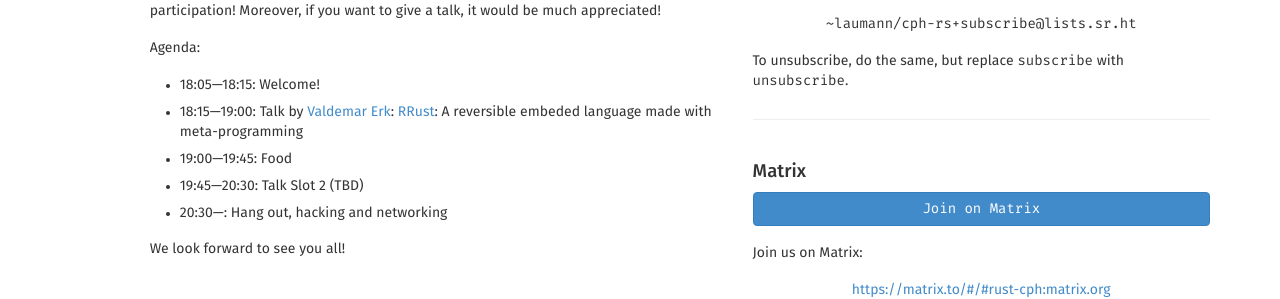
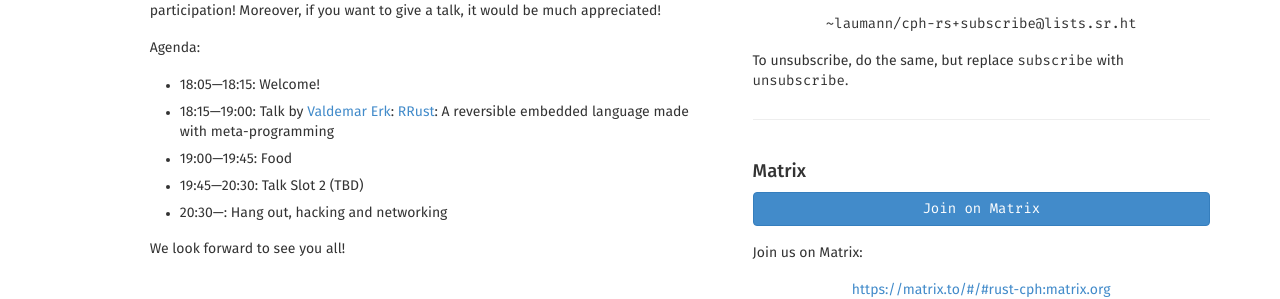
Before and after one commit to laumann/cph.rs, a Jekyll site: the page built from index.html, in a window 1280 px wide and 900 px high, scrolled down 461 px. Shown: the part 155-454 px from the top of the window. Built offline with Jekyll 4.4.1, drawn with Linux system fonts in a browser that asks for light colours; Markdown is read by kramdown in place of the engine named in the settings.

Commit message:
Fix typo
embeded -> embedded

```diff
--- a/index.html
+++ b/index.html
@@ -44,7 +44,7 @@ title: The Copenhagen Rust Group
                 <p>Agenda:
                     <ul>
                         <li>18:05&mdash;18:15: Welcome!</li>
-                        <li>18:15&mdash;19:00: Talk by <a href="https://github.com/Erk-">Valdemar Erk</a>: <a href="https://github.com/Erk-/RRust">RRust</a>: A reversible embeded language made with meta-programming</li>
+                        <li>18:15&mdash;19:00: Talk by <a href="https://github.com/Erk-">Valdemar Erk</a>: <a href="https://github.com/Erk-/RRust">RRust</a>: A reversible embedded language made with meta-programming</li>
                         <li>19:00&mdash;19:45: Food </li>
                         <li>19:45&mdash;20:30: Talk Slot 2 (TBD)</li>
                         <li>20:30&mdash;: Hang out, hacking and networking
```
